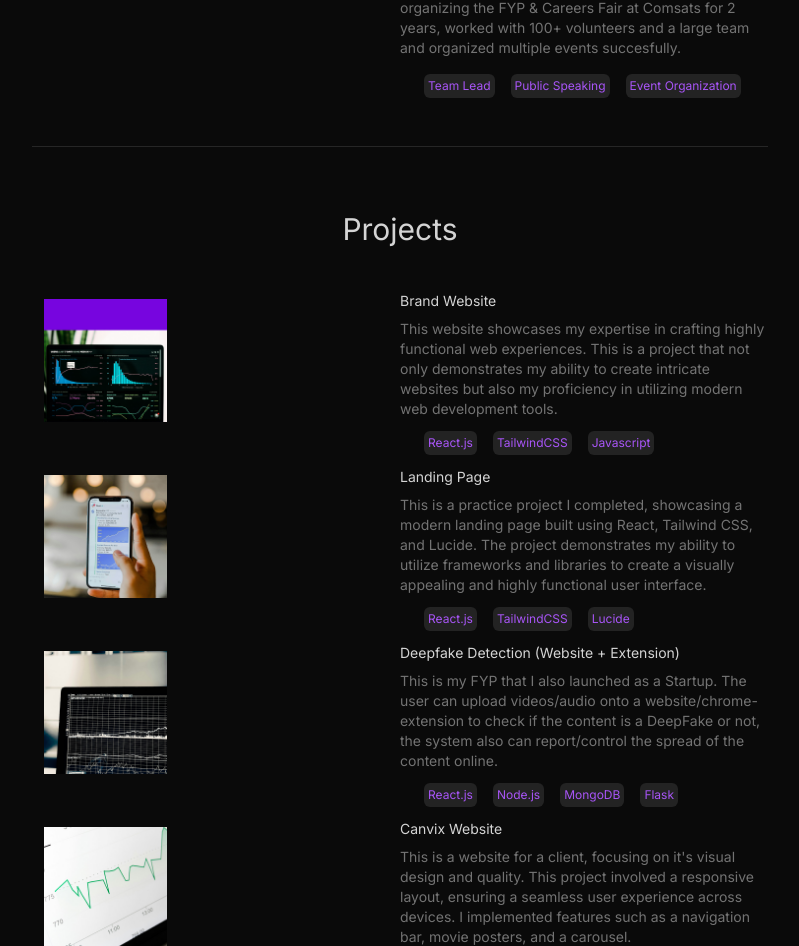
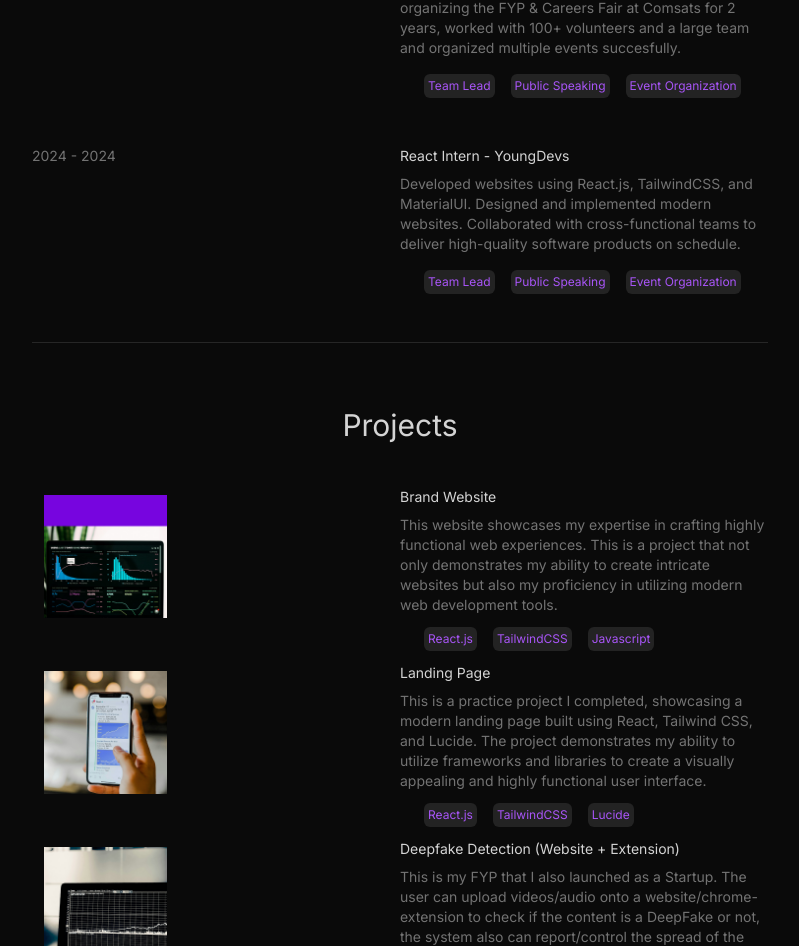
Before and after one commit to saada865/Portfolio, a React (Vite) app: page / in a window 1280 px wide. Shown: the part 3073-4019 px from the top of the page, without its empty margins (240-1039 px from the left). Built offline with nearby package versions, Linux system fonts and the light colour scheme.

Commit message:
refactor

```diff
--- a/src/constants/index.js
+++ b/src/constants/index.js
@@ -34,6 +34,13 @@ export const EXPERIENCES = [
     role: "Hosting Team Lead",
     company: "ILC - Comsats University Islamabad",
     description: `Lead the hosting team at the Industrial Liason Cell at Comsats University Islamabad, was incharge of organizing the FYP & Careers Fair at Comsats for 2 years, worked with 100+ volunteers and a large team and organized multiple events succesfully.`,
+    technologies: ["Team Lead", "Public Speaking", "Event Organization"],
+  },
+  {
+    year: "2024 - 2024",
+    role: "React Intern",
+    company: "YoungDevs",
+    description: `Developed websites using React.js, TailwindCSS, and MaterialUI. Designed and implemented modern websites. Collaborated with cross-functional teams to deliver high-quality software products on schedule.`,
     technologies: ["Team Lead", "Public Speaking", "Event Organization"],
   },
 ];
```
